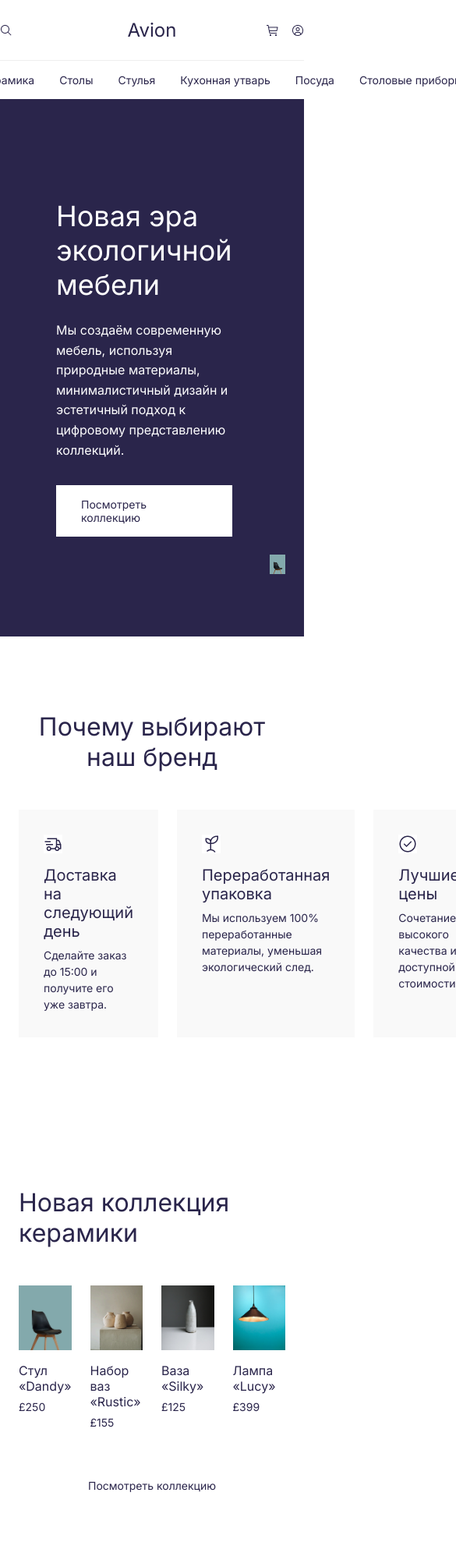
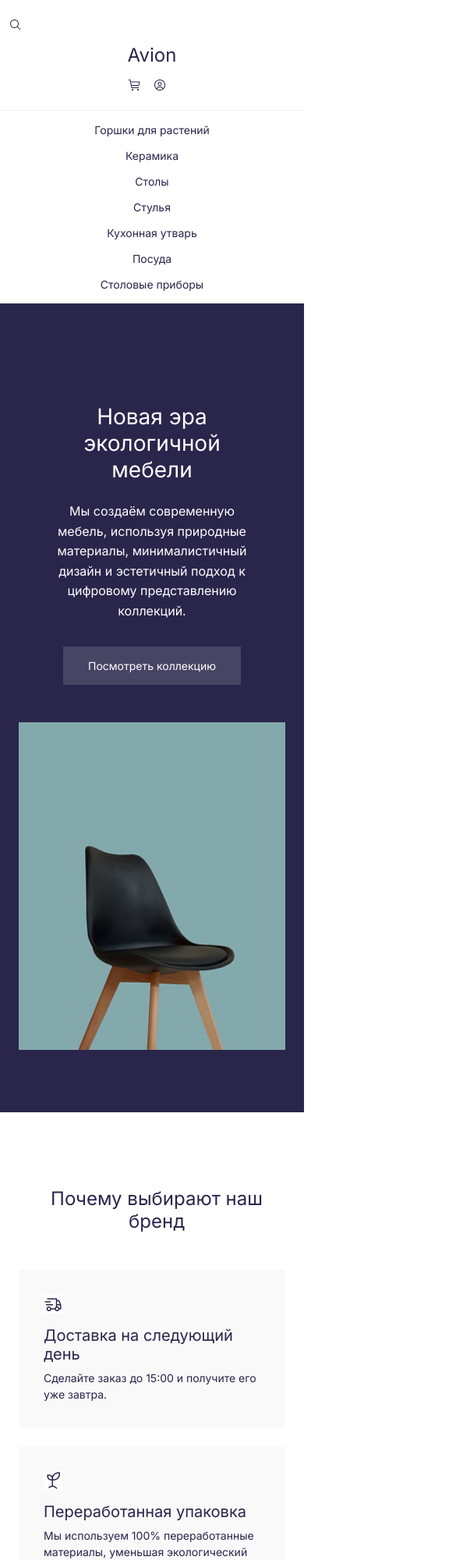
Before and after one commit to Khanlimon29/FrontAndBack, a plain HTML site: page index.html in a window 390 px wide. Shown: the top 2000 px of the page at 78% size, 585 px wide, since content can reach past the window. Drawn offline with Linux system fonts and the light colour scheme.

Commit message:
add adaptability

```diff
--- a/styles/style.css
+++ b/styles/style.css
@@ -23,7 +23,6 @@ ul {
 
 img {
   display: block;
-  max-width: 100%;
 }
 
 .container {
@@ -101,14 +100,19 @@ img {
   margin-bottom: 32px;
 }
 
+.hero__text .button {
+  color:#ffffff;
+  background: #484464;
+}
+
 .hero__image {
-  display: flex;
-  align-items: flex-end;
+  height: 100%;
 }
 
 .hero__image img {
   width: 100%;
-  height: auto;
+  height: 100%;
+  object-fit: contain;
 }
 
 /* ================= BUTTON ================= */
@@ -125,6 +129,7 @@ img {
   display: block;
   width: fit-content;
   margin: 48px auto 0;
+  background-color: #f9f9f9 ;
 }
 
 /* ================= FEATURES ================= */
@@ -191,7 +196,8 @@ img {
 /* ================= POPULAR ================= */
 
 .popular {
-  padding: 96px 0;
+  padding: 0% 0;
+  padding-bottom: 56px;
 }
 
 .popular__grid {
@@ -233,6 +239,8 @@ img {
 
 .newsletter__form button {
   border: none;
+  color: #eee;
+  background: #2a254b;
 }
 
 /* ================= ABOUT ================= */
@@ -308,3 +316,189 @@ img {
   display: flex;
   gap: 16px;
 }
+
+@media (max-width: 1199px) {
+  .features__list {
+    grid-template-columns: repeat(2, 1fr);
+  }
+
+  .products__grid {
+    grid-template-columns: repeat(2, 1fr);
+  }
+
+  img {
+    display: block;
+    max-width: 100%;
+  }
+
+  .header__search {
+    display: flex;
+    align-items: center;
+    padding-left: 12px;
+  }
+
+  .header__icons {
+    display: flex;
+    justify-content: flex-end;
+    gap: 16px;
+    padding-right: 12px;
+  }
+}
+
+
+@media (max-width: 991px) {
+  .hero__content {
+    grid-template-columns: 1fr;
+    text-align: center;
+  }
+
+  .hero__image {
+    justify-content: center;
+  }
+
+  .about__content {
+    grid-template-columns: 1fr;
+    text-align: center;
+  }
+
+  .footer__top {
+    grid-template-columns: repeat(2, 1fr);
+  }
+
+  img {
+    display: block;
+    max-width: 100%;
+  }
+
+  .header__search {
+    display: flex;
+    align-items: center;
+    padding-left: 12px;
+  }
+
+  .header__icons {
+    display: flex;
+    justify-content: flex-end;
+    gap: 16px;
+    padding-right: 12px;
+  }
+}
+
+
+@media (max-width: 767px) {
+  .nav__list {
+    align-items: center;
+    flex-direction: column;
+    gap: 16px;
+  }
+
+  .features__list,
+  .products__grid,
+  .popular__grid {
+    grid-template-columns: 1fr;
+  }
+
+  .newsletter__form {
+    flex-direction: column;
+    gap: 16px;
+  }
+
+  .newsletter__form input {
+    width: 100%;
+  }
+
+  .products .container,
+  .popular .container {
+    padding-left: 0;
+    padding-right: 0;
+  }
+
+  .products__grid,
+  .popular__grid {
+    width: 100%;
+    gap: 16px;
+  }
+
+  .products__grid .card,
+  .popular__grid .card {
+    padding: 0 16px;
+  }
+
+  .card img {
+    width: 100%;
+    height: 100%;
+    aspect-ratio: 4 / 5;
+    object-fit: contain;
+    background: #f9f9f9;
+  }
+
+
+  img {
+    display: block;
+    max-width: 100%;
+  }
+
+  .section-title {
+    font-size: 24px;
+    padding-left: 12px;
+  }
+
+  .header__search {
+    display: flex;
+    align-items: center;
+    padding-left: 12px;
+  }
+
+  .header__icons {
+    display: flex;
+    justify-content: flex-end;
+    gap: 16px;
+    padding-right: 12px;
+  }
+}
+
+@media (max-width: 575px) {
+  .header__top {
+    grid-template-columns: 1fr;
+    gap: 16px;
+  }
+
+  .header__icons {
+    justify-content: center;
+    display: flex;
+    gap: 16px;
+    padding-right: 12px;
+  }
+
+  .hero__text h2 {
+    font-size: 28px;
+  }
+
+  .section-title {
+    font-size: 24px;
+    padding-left: 12px;
+  }
+
+  .footer__top {
+    grid-template-columns: 1fr;
+  }
+
+  img {
+    display: block;
+    max-width: 100%;
+  }
+
+  .header__search {
+    display: flex;
+    align-items: center;
+    padding-left: 12px;
+  }
+}
+
+.card img,
+.popular__grid .card img {
+  width: 100%;
+  height: 280px;
+  object-fit: contain;
+  background: #f9f9f9;
+}
```
